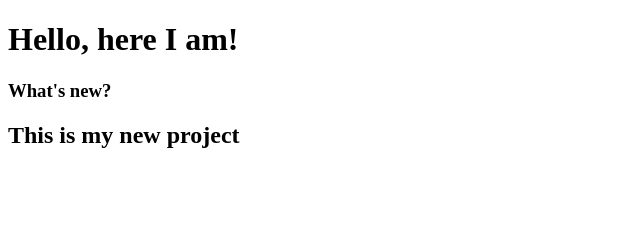
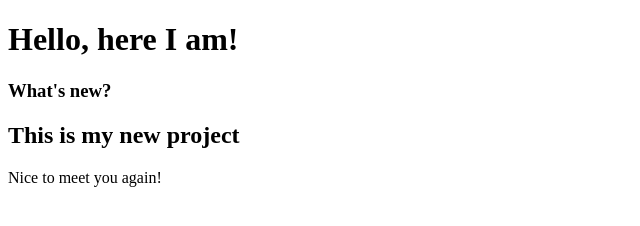
Before and after one commit to borisbrother/test, a plain HTML site: page index.html in a window 1280 px wide. Shown: the whole page, without its empty margins (0-640 px from the left). Drawn offline with Linux system fonts and the light colour scheme.

Commit message:
Add new line

```diff
--- a/index.html
+++ b/index.html
@@ -12,6 +12,7 @@
         <h1>Hello, here I am!</h1>
         <h3>What's new?</h3>
         <h2>This is my new project</h2>
+        <p>Nice to meet you again!</p>
       </header>
       <footer></footer>
     </div>
```
